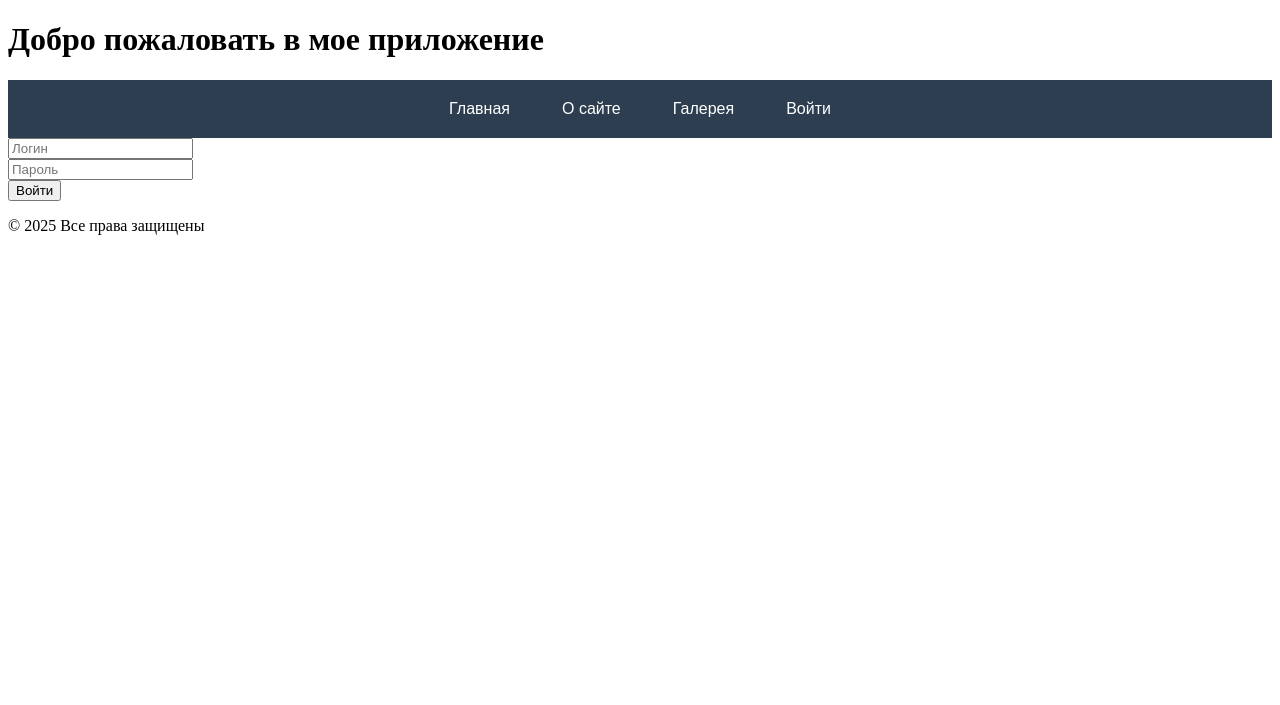
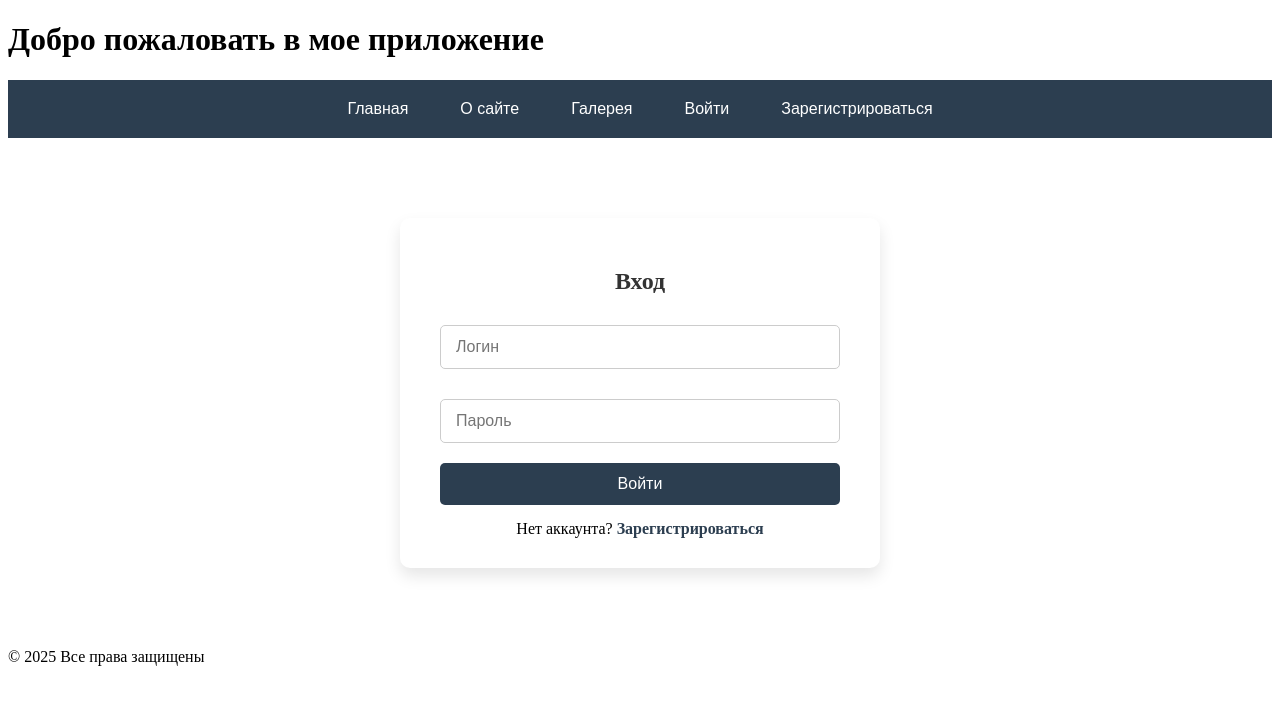
Before and after one commit to dOOmcLiF/lab12, a PHP site: page /?page=login in a window 1280 px wide. Shown: the top 705 px of the page. Run offline with PHP 8.4, Linux system fonts and the light colour scheme.

Commit message:
added styles for login form

```diff
--- a/assets/styles.css
+++ b/assets/styles.css
@@ -1,4 +1,3 @@
-/* Горизонтальное меню */
 .main-menu {
     background-color: #2c3e50;
     padding: 10px 0;
@@ -34,3 +33,67 @@
     color: #fff;
     outline: none;
 }
+
+.login-container {
+    max-width: 400px;
+    width: 90%;
+    margin: 80px auto;
+    background: white;
+    padding: 30px 40px;
+    border-radius: 10px;
+    box-shadow: 0 8px 16px rgba(0, 0, 0, 0.1);
+}
+
+.login-container h2 {
+    text-align: center;
+    color: #333;
+    margin-bottom: 20px;
+}
+
+.login-container input[type="text"],
+.login-container input[type="password"] {
+    width: 100%;
+    padding: 12px 15px;
+    margin: 10px 0 20px 0;
+    border: 1px solid #ccc;
+    border-radius: 5px;
+    font-size: 16px;
+    box-sizing: border-box;
+}
+
+.login-container button {
+    width: 100%;
+    padding: 12px;
+    background-color: #2c3e50;
+    color: white;
+    border: none;
+    border-radius: 5px;
+    font-size: 16px;
+    cursor: pointer;
+    transition: background 0.3s ease;
+}
+
+.login-container button:hover {
+    background-color: #1a252f;
+}
+
+.error {
+    color: red;
+    text-align: center;
+    margin-bottom: 20px;
+}
+
+.link {
+    text-align: center;
+    margin-top: 15px;
+}
+
+.link a {
+    color: #2c3e50;
+    text-decoration: none;
+    font-weight: bold;
+}
+
+.link a:hover {
+    text-decoration: underline;
+}
--- a/register.php
+++ b/register.php
@@ -82,6 +82,6 @@ if ($_SERVER['REQUEST_METHOD'] === 'POST') {
         <button type="submit">Зарегистрироваться</button>
     </form>
 
-    <p>Уже есть аккаунт? <a href="login.php">Войдите</a></p>
+    <p>Уже есть аккаунт? <a href="/?page=login">Войдите</a></p>
 </body>
 </html>
--- a/templates/login.php
+++ b/templates/login.php
@@ -1,6 +1,8 @@
 <?php
-session_start(); // <-- ВАЖНО!
+session_start();
 require_once 'includes/db.php';
+
+$error = '';
 
 if ($_SERVER['REQUEST_METHOD'] === 'POST') {
     $username = $_POST['username'];
@@ -12,16 +14,39 @@ if ($_SERVER['REQUEST_METHOD'] === 'POST') {
 
     if ($user && password_verify($password, $user['password_hash'])) {
         $_SESSION['user_id'] = $user['id'];
-        #print_r($_SESSION);
         header("Location: index.php");
         exit;
     } else {
-        echo "Неверный логин или пароль.";
+        $error = "Неверный логин или пароль.";
     }
 }
 ?>
-<form method="post">
-    <input type="text" name="username" required placeholder="Логин"><br>
-    <input type="password" name="password" required placeholder="Пароль"><br>
-    <button type="submit">Войти</button>
-</form>
+<!DOCTYPE html>
+<html lang="ru">
+<head>
+    <meta charset="UTF-8">
+    <title>Вход</title>
+    <link rel="stylesheet" href="assets/style.css">
+</head>
+<body>
+
+<div class="login-container">
+    <h2>Вход</h2>
+
+    <?php if ($error): ?>
+        <div class="error"><?= $error ?></div>
+    <?php endif; ?>
+
+    <form method="post">
+        <input type="text" name="username" required placeholder="Логин">
+        <input type="password" name="password" required placeholder="Пароль">
+        <button type="submit">Войти</button>
+    </form>
+
+    <div class="link">
+        Нет аккаунта? <a href="register.php">Зарегистрироваться</a>
+    </div>
+</div>
+
+</body>
+</html>
--- a/templates/menu.php
+++ b/templates/menu.php
@@ -9,6 +9,7 @@
             <li><a href="logout.php">Выход</a></li>
         <?php else: ?>
             <li><a href="/?page=login">Войти</a></li>
+            <li><a href="register.php">Зарегистрироваться</a></li>
         <?php endif; ?>
     </ul>
 </nav>
```
